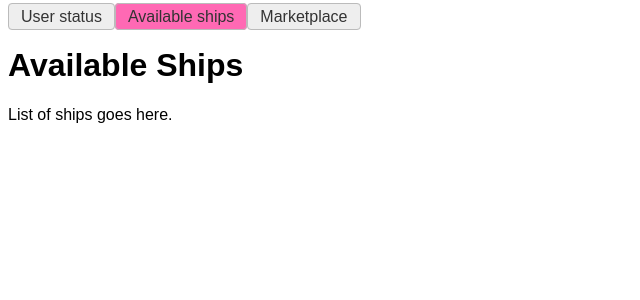
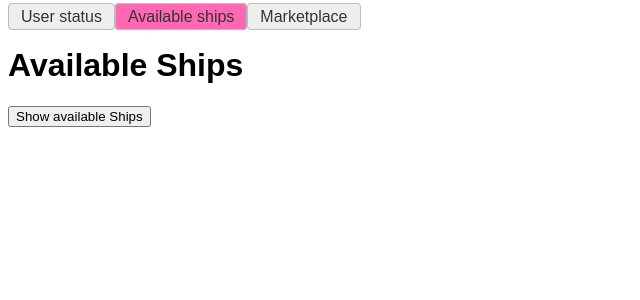
Before and after one commit to mwarnck/spacetraders-team, a React (Create React App) app: page /ships in a window 1280 px wide. Shown: the top 300 px of the page, without its empty margins (0-640 px from the left). Built offline with nearby package versions, Linux system fonts and the light colour scheme.

Commit message:
Add available-ships

```diff
--- a/src/App.js
+++ b/src/App.js
@@ -33,7 +33,7 @@ function App() {
             />
           }
         />
-        <Route path="/ships" element={<ShipsPage />} />
+        <Route path="/ships" element={<ShipsPage token={token} />} />
         <Route path="/market" element={<MarketPage />} />
       </Routes>
     </div>
--- a/src/pages/ShipsPage.js
+++ b/src/pages/ShipsPage.js
@@ -1,8 +1,47 @@
-export default function ShipsPage() {
+import { useState } from 'react';
+import Button from '../components/Button.js';
+
+export default function ShipsPage({ token }) {
+  const [availableShips, setAvailableShips] = useState([]);
+
   return (
     <main>
       <h1>Available Ships</h1>
-      <p>List of ships goes here.</p>
+      <Button handleClick={getAvailableShips}>Show available Ships</Button>
+      {availableShips &&
+        availableShips.map(ship => (
+          <>
+            <dl>
+              <dt>Class:</dt>
+              <dd>{ship.class}</dd>
+              <dt>Manufacturer:</dt>
+              <dd>{ship.manufacturer}</dd>
+              <dt>Max. Cargo:</dt>
+              <dd>{ship.maxCargo}</dd>
+              <dt>Speed:</dt>
+              <dd>{ship.speed}</dd>
+              <dt>Weapons:</dt>
+              <dd>{ship.weapons}</dd>
+              <dt>Purchase Location:</dt>
+              <dd>{ship.purchaseLocations[0].location}</dd>
+              <dt>Price:</dt>
+              <dd>{ship.purchaseLocations[0].price}</dd>
+            </dl>
+            <br />
+          </>
+        ))}
     </main>
   );
+
+  async function getAvailableShips() {
+    try {
+      const response = await fetch(
+        'https://api.spacetraders.io/systems/OE/ship-listings?token=' + token
+      );
+      const data = await response.json();
+      setAvailableShips(data.shipListings);
+    } catch (error) {
+      console.error('ERROR:', error);
+    }
+  }
 }
```
Also changed, not shown: src/components/Dashboard.js (+0 -11 lines).
